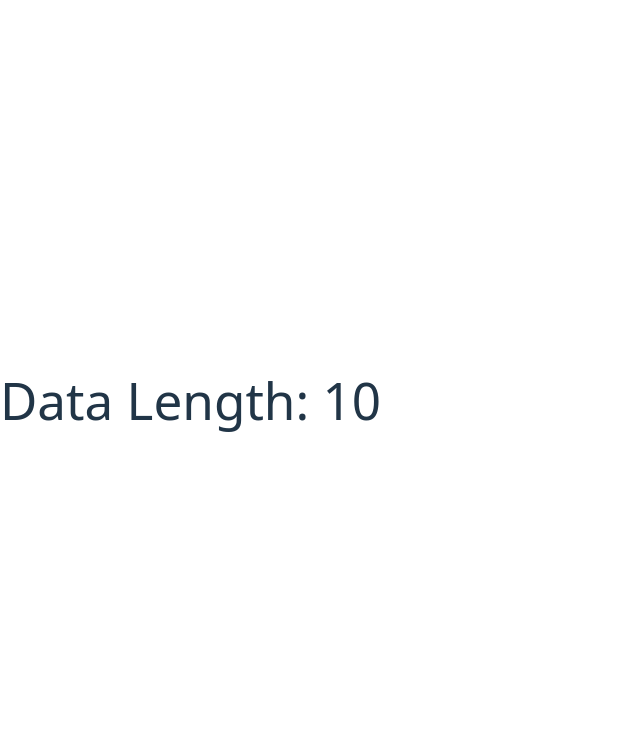
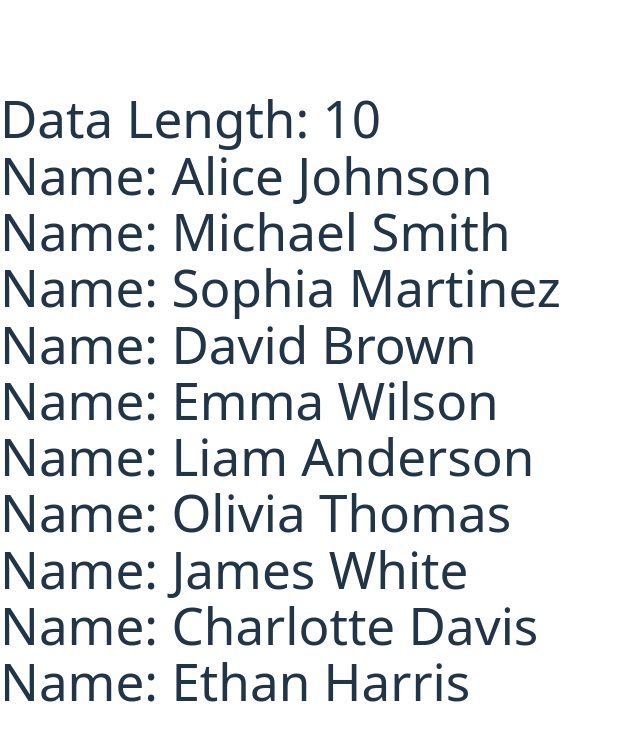
Before and after one commit to tanjirhc/understand-react, a React (Vite) app: page / in a window 1280 px wide. Shown: the top 740 px of the page, without its empty margins (0-640 px from the left). Built offline with nearby package versions, Linux system fonts and the light colour scheme.

Commit message:
receiving correctly

```diff
--- a/src/components/SingleFakeData/SingleFakeData.jsx
+++ b/src/components/SingleFakeData/SingleFakeData.jsx
@@ -1,10 +1,10 @@
 import React from 'react'
 
-const SingleFakeData = (singleData) => {
-     const {name, age, profession} = singleData;
+const SingleFakeData = ({singleData}) => {
+     const {name} = singleData;
   return (
     <div>
-
+      <h1>Name: {name}</h1>
     </div>
   )
 }
```
